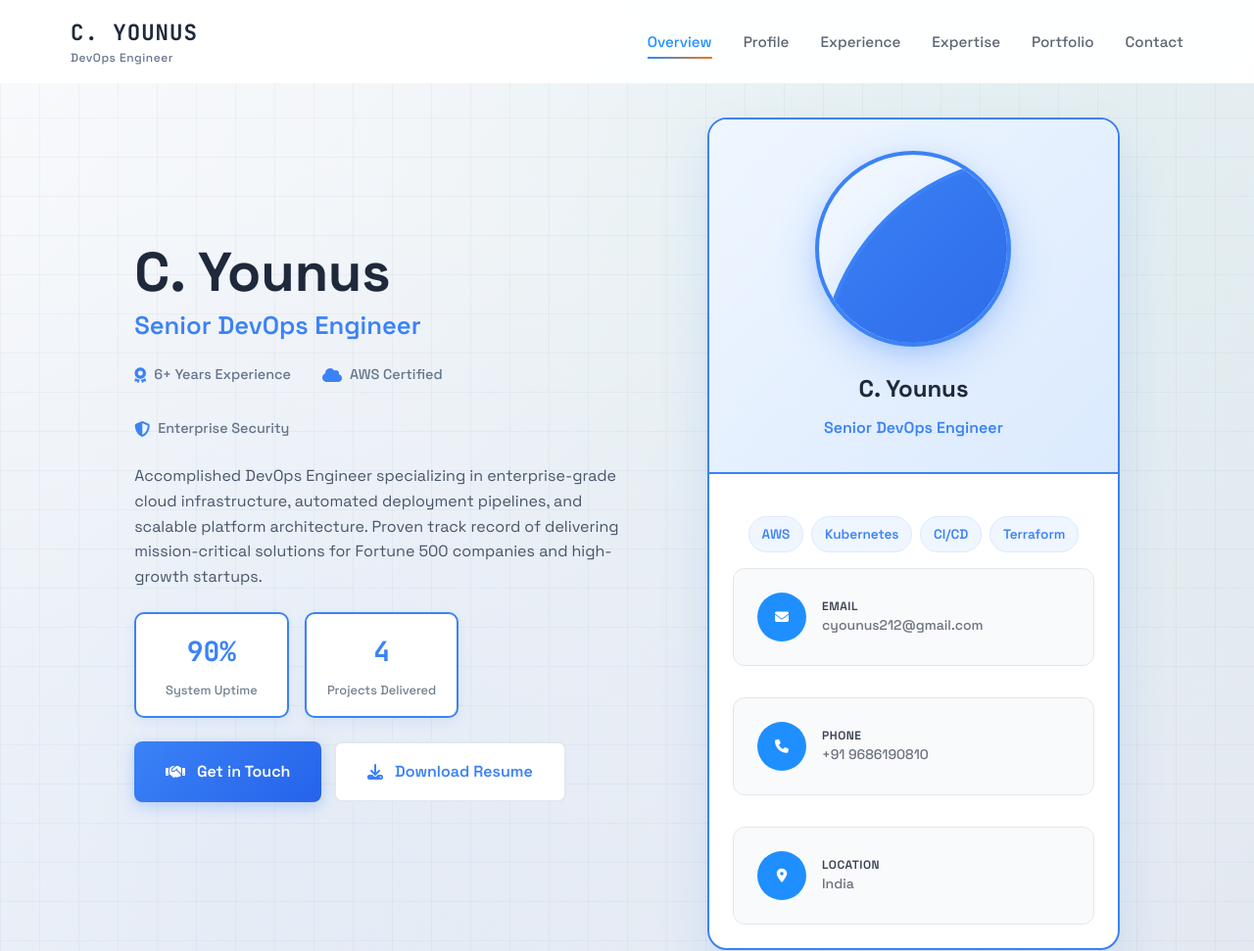
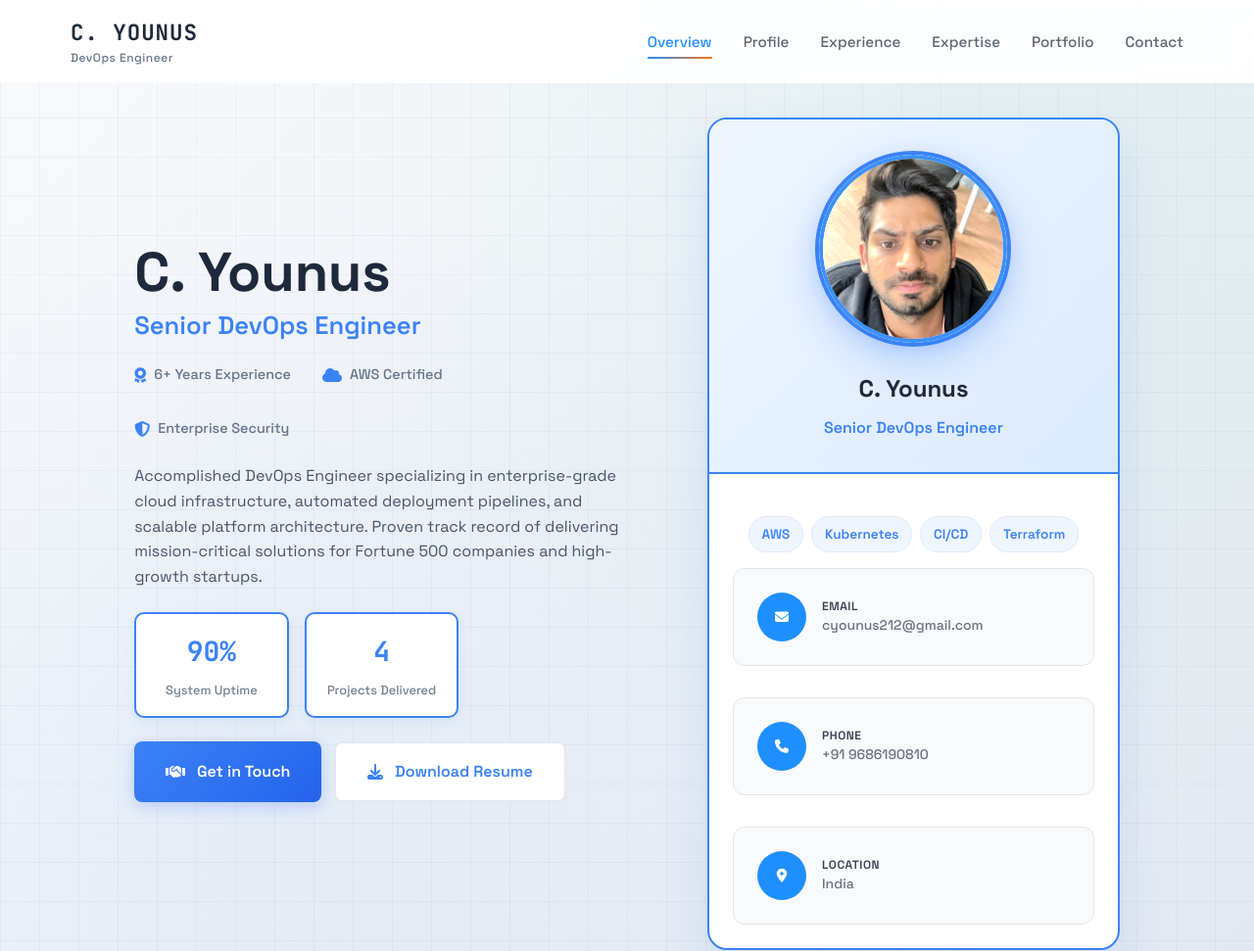
Before and after one commit to younus007/Portfolio, a plain HTML site: page index.html in a window 1280 px wide. Shown: the top 971 px of the page at 98% size. Drawn offline with nearby package versions, Linux system fonts and the light colour scheme.

Commit message:
Update index.html

```diff
--- a/index.html
+++ b/index.html
@@ -112,7 +112,7 @@
                 <div class="professional-card">
                     <div class="card-header">
                         <div class="profile-image">
-                            <img src="./images/pic.jpg" alt="C. Younus - Senior DevOps Engineer" class="profile-picture"
+                            <img src="pic.jpg" alt="C. Younus - Senior DevOps Engineer" class="profile-picture"
                                  onerror="console.log('Image failed to load:', this.src); this.style.display='none'; this.parentElement.innerHTML='<div class=&quot;profile-placeholder&quot;><i class=&quot;fas fa-user&quot;></i></div>'">
                         </div>
                         <div class="profile-info">
@@ -736,4 +736,5 @@
     </script>
 
 </body>
+
 </html>
```
